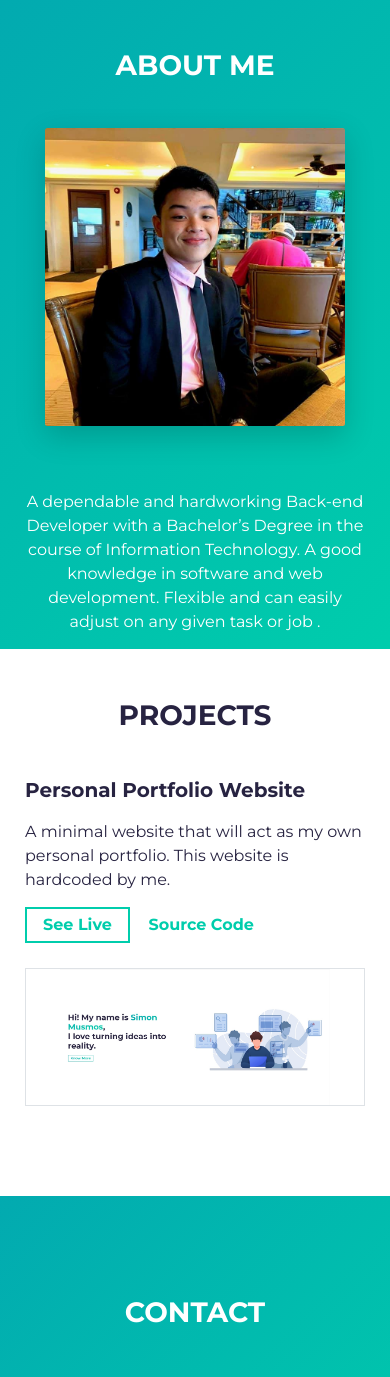
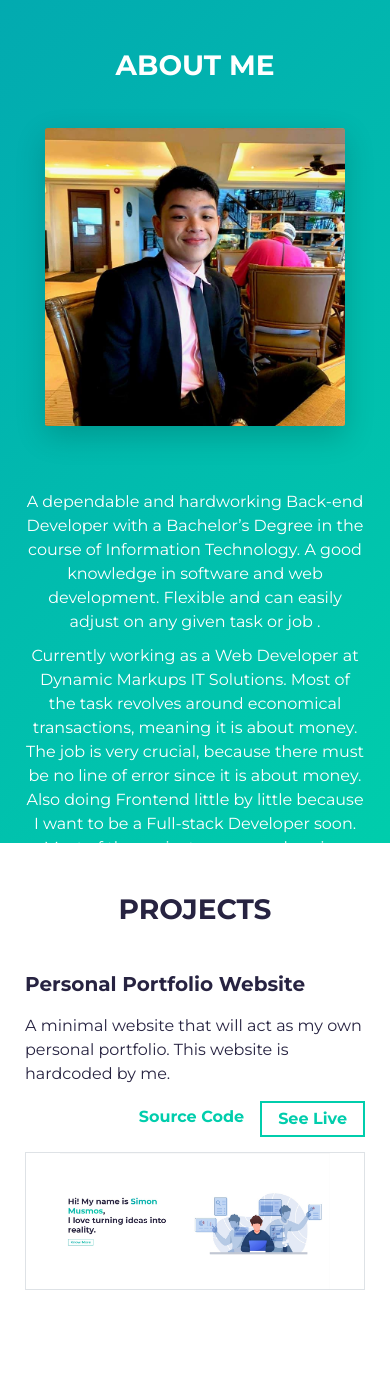
Before and after one commit to simonmusmos/portfolio, a PHP site: page / in a window 390 px wide. Shown: the part 845-2222 px from the top of the page. Run offline with PHP 8.4, Linux system fonts and the light colour scheme.

Commit message:
completed site

```diff
--- a/index.php
+++ b/index.php
@@ -5,7 +5,22 @@
         <link rel="stylesheet" href="https://cdnjs.cloudflare.com/ajax/libs/font-awesome/4.7.0/css/font-awesome.min.css">
         <link rel="stylesheet" href="css/aos.css">
         <link rel="stylesheet" href="css/style1.css">
-
+        <style>
+            @media screen and (max-width: 770px){
+                #about {
+                    height: 100% !important;
+                }
+            }
+            @media screen and (max-width: 992px){
+                /* .proj-desc, .projttl, .cta-live,{
+                    text-align: center;
+                } */
+                .cta-btn-live, .cta-btn-view{
+                    float: right;
+                    margin-bottom: 15px;
+                }
+            }
+        </style>
     </head>
     <body>
         <div id="hero" class="jumbotron" data-aos="fade-up" data-aos-easing="ease-in-out" data-aos-delay="100" style='width: 100%;'>
@@ -60,17 +75,17 @@
                 <div class="project-wrapper">
                     <h2 class="section-title dark-blue-text" data-aos="zoom-in" data-aos-easing="ease-in-out">Projects</h2>
                     <div class="row">
-                        <div class="col-lg-4 col-sm-12">
+                        <div class="col-lg-4">
                             <div class="project-wrapper__text">
-                                <h3 class="project-wrapper__text-title" data-aos="fade-right" data-aos-easing="ease-in-out" data-aos-delay="100">Personal Portfolio Website</h3>
+                                <h3 class="project-wrapper__text-title projttl" data-aos="fade-right" data-aos-easing="ease-in-out" data-aos-delay="100">Personal Portfolio Website</h3>
                                 <div data-aos="fade-right" data-aos-easing="ease-in-out" data-aos-delay="200">
-                                    <p class="mb-4">A minimal website that will act as my own personal portfolio. This website is hardcoded by me.</p>
+                                    <p class="mb-4 proj-desc">A minimal website that will act as my own personal portfolio. This website is hardcoded by me.</p>
                                 </div>
-                                <a target="_blank" class="cta-btn cta-btn--hero" href="#!" data-aos="fade-right" data-aos-easing="ease-in-out" data-aos-delay="200">See Live </a>
-                                <a target="_blank" class="cta-btn text-color-main" href="https://github.com/simonmusmos/portfolio" data-aos="fade-right" data-aos-easing="ease-in-out" data-aos-delay="200">Source Code</a>
+                                <a target="_blank" class="cta-btn cta-btn--hero cta-btn-live" href="#!" data-aos="fade-right" data-aos-easing="ease-in-out" data-aos-delay="200">See Live </a>
+                                <a target="_blank" class="cta-btn text-color-main cta-btn-view" href="https://github.com/simonmusmos/portfolio" data-aos="fade-right" data-aos-easing="ease-in-out" data-aos-delay="200">Source Code</a>
                             </div>
                         </div>
-                        <div class="col-lg-8 col-sm-12" data-aos="fade-left" data-aos-easing="ease-in-out" data-aos-delay="200">
+                        <div class="col-lg-8" data-aos="fade-left" data-aos-easing="ease-in-out" data-aos-delay="200">
                             <div class="react-reveal project-wrapper__image border">
                                 <img src="img/project1.jpg"style="width: 80%">
                             </div>
```
